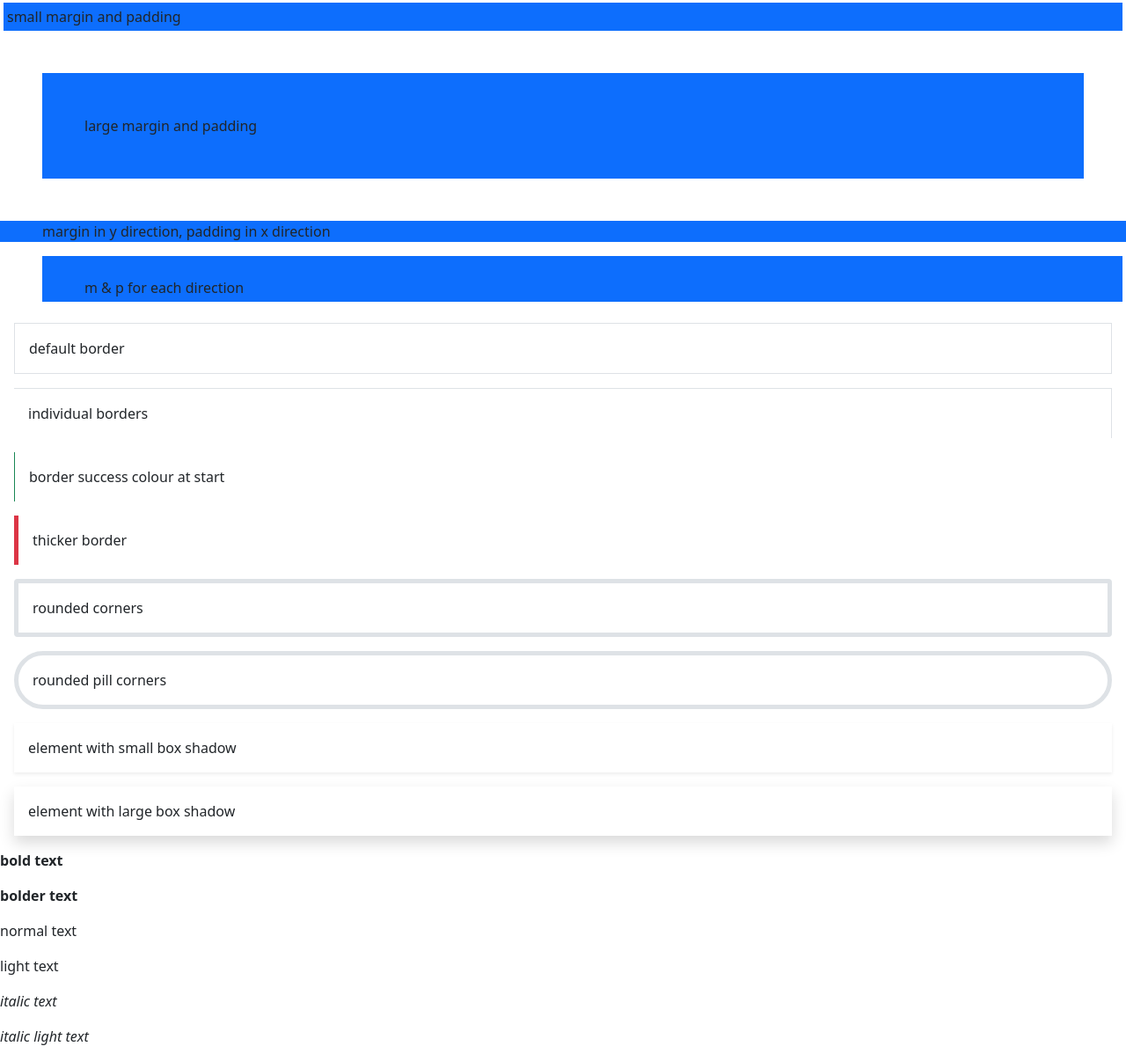
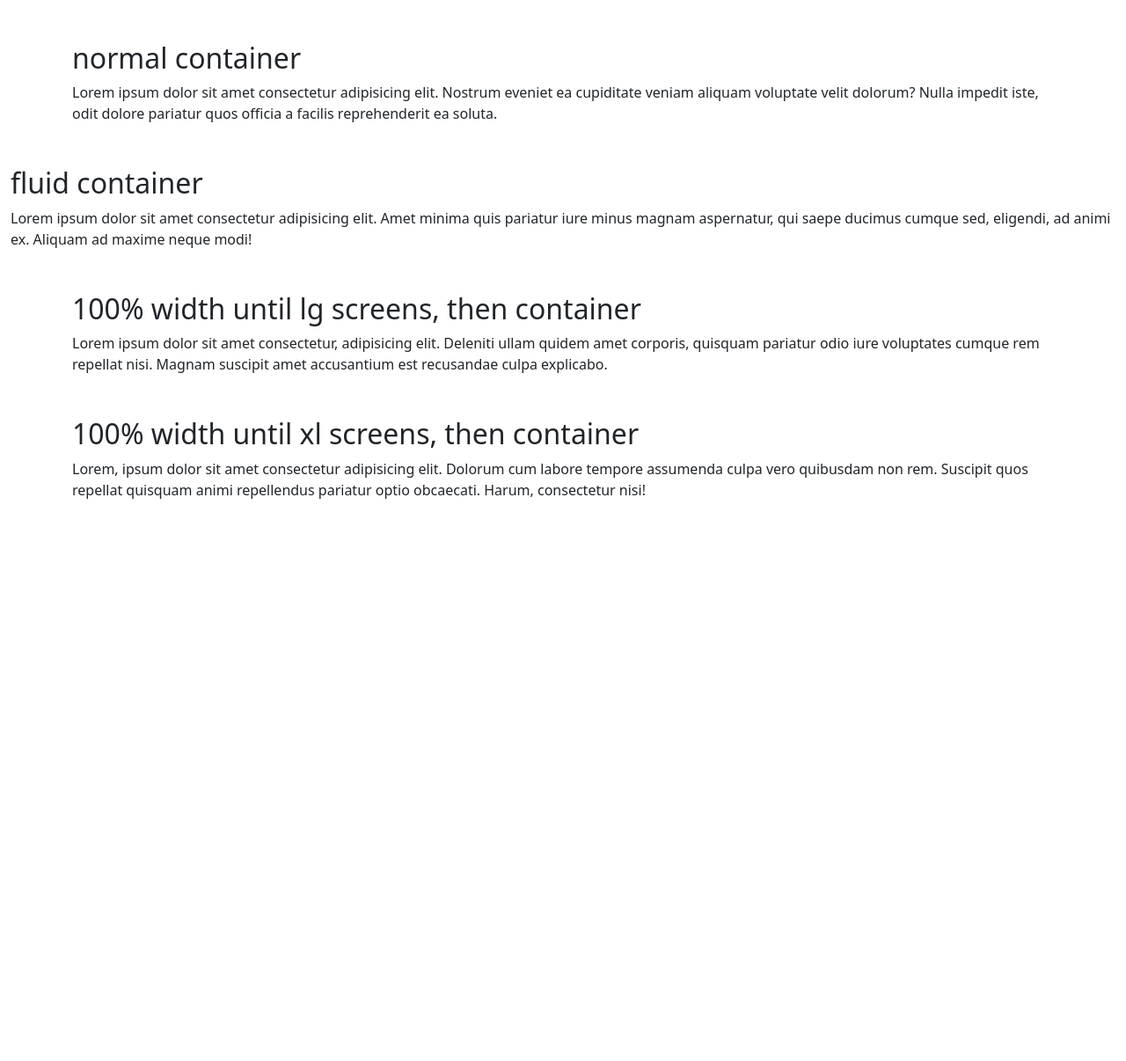
Before and after one commit to Bateeters/M02TutorialTeeters, a plain HTML site: page index.html in a window 1280 px wide. Shown: the part 1-1207 px from the top of the page at 88% size. After the commit the page ends 800 px from the top, so only its background shows below. Drawn offline with nearby package versions, Linux system fonts and the light colour scheme.

Commit message:
Tutorial #6

```diff
--- a/index.html
+++ b/index.html
@@ -8,28 +8,25 @@
     <link href="https://cdn.jsdelivr.net/npm/bootstrap@5.0.2/dist/css/bootstrap.min.css" rel="stylesheet" integrity="sha384-EVSTQN3/azprG1Anm3QDgpJLIm9Nao0Yz1ztcQTwFspd3yD65VohhpuuCOmLASjC" crossorigin="anonymous">
   </head>
   <body>
-    <div class="bg-primary m-1 p-1">small margin and padding</div>
-    <div class="bg-primary m-5 p-5">large margin and padding</div>
-    <div class="bg-primary my-3 px-5">margin in y direction, padding in x direction</div>
-    <div class="bg-primary mt-3 mb-4 ms-5 me-1 ps-5 pt-4 pe-2 pb-1">m & p for each direction</div>
+    <div class="container my-5">
+      <h2>normal container</h2>
+      <p>Lorem ipsum dolor sit amet consectetur adipisicing elit. Nostrum eveniet ea cupiditate veniam aliquam voluptate velit dolorum? Nulla impedit iste, odit dolore pariatur quos officia a facilis reprehenderit ea soluta.</p>
+    </div>
 
-    <div class="m-3 p-3 border">default border</div>
-    <div class="m-3 p-3 border-top border-end">individual borders</div>
-    <div class="m-3 p-3 border-start border-success">border success colour at start</div>
-    <div class="m-3 p-3 border-start border-danger border-5">thicker border</div>
-    <div class="m-3 p-3 rounded border border-5">rounded corners</div>
-    <div class="m-3 p-3 rounded-pill border border-5">rounded pill corners</div>
+    <div class="container-fluid">
+      <h2>fluid container</h2>
+      <p>Lorem ipsum dolor sit amet consectetur adipisicing elit. Amet minima quis pariatur iure minus magnam aspernatur, qui saepe ducimus cumque sed, eligendi, ad animi ex. Aliquam ad maxime neque modi!</p>
+    </div>
 
-    <div class="m-3 p-3 shadow-sm">element with small box shadow</div>
-    <div class="m-3 p-3 shadow">element with large box shadow</div>
+    <div class="container-lg my-5">
+      <h2>100% width until lg screens, then container</h2>
+      <p>Lorem ipsum dolor sit amet consectetur, adipisicing elit. Deleniti ullam quidem amet corporis, quisquam pariatur odio iure voluptates cumque rem repellat nisi. Magnam suscipit amet accusantium est recusandae culpa explicabo.</p>
+    </div>
 
-    <p class="fw-bold">bold text</p>
-    <p class="fw-bolder">bolder text</p>
-    <p>normal text</p>
-    <p class="fw-light">light text</p>
-    <p class="fst-italic">italic text</p>
-    <p class="fst-italic fw-light">italic light text</p>
-
+    <div class="container-xl my-5">
+      <h2>100% width until xl screens, then container</h2>
+      <p>Lorem, ipsum dolor sit amet consectetur adipisicing elit. Dolorum cum labore tempore assumenda culpa vero quibusdam non rem. Suscipit quos repellat quisquam animi repellendus pariatur optio obcaecati. Harum, consectetur nisi!</p>
+    </div>
 
     <script src="https://cdnjs.cloudflare.com/ajax/libs/emmet/2.3.4/emmet.cjs.js"></script>
     <script src="script.js"></script>
```
